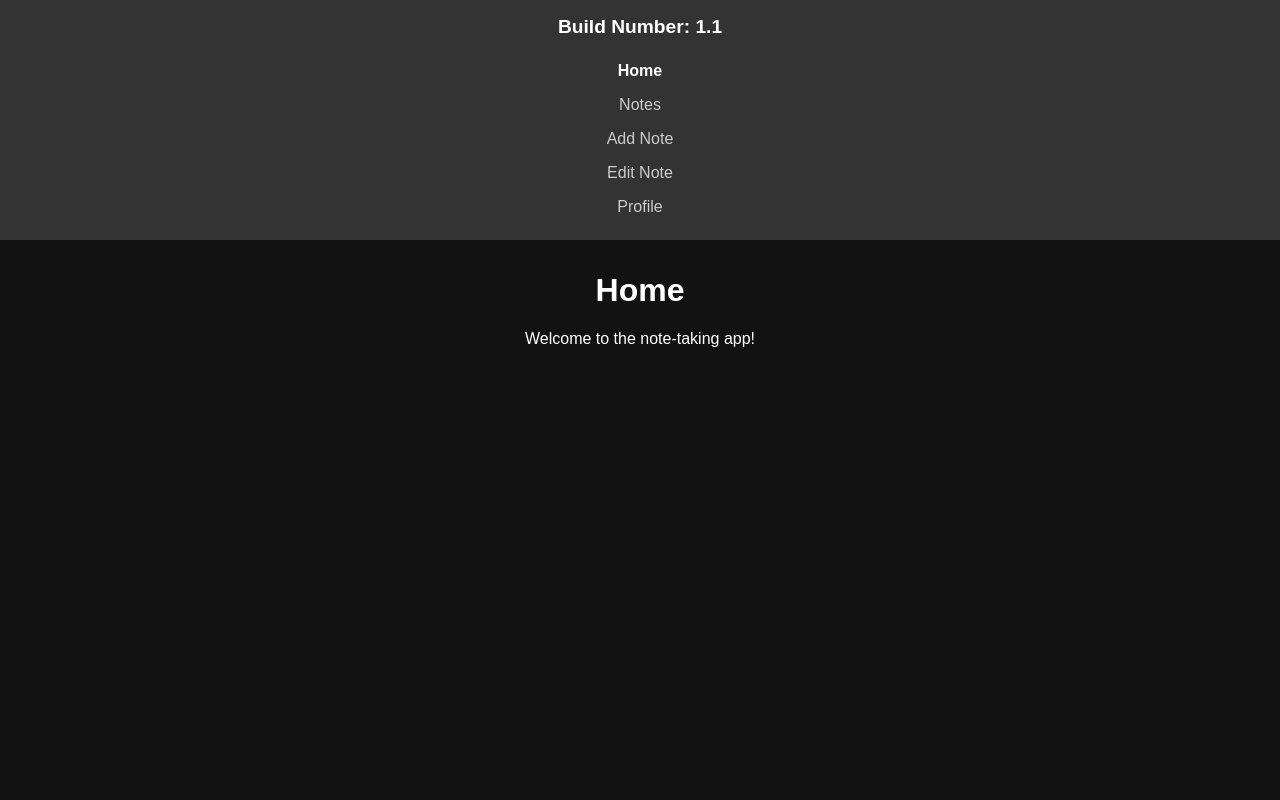
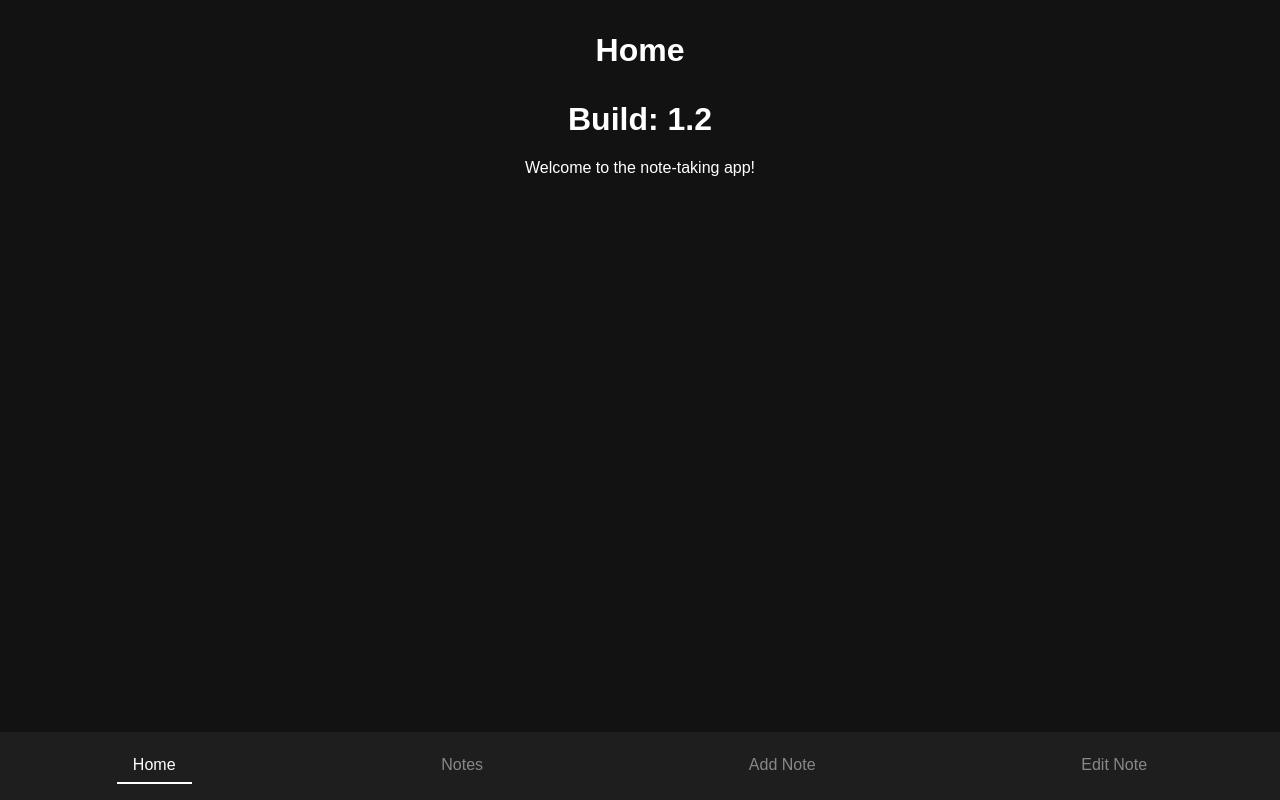
Before and after one commit to shufflik/knowledge-webapp, a React (Create React App) app: page / in a window 1280 px wide. Built offline with nearby package versions, Linux system fonts and the light colour scheme.

Commit message:
Refactoring

```diff
--- a/src/components/Home.js
+++ b/src/components/Home.js
@@ -2,10 +2,11 @@ import React from 'react';
 
 const Home = () => {
   return (
-    <div>
-      <h1>Home</h1>
-      <p>Welcome to the note-taking app!</p>
-    </div>
+      <div>
+          <h1>Home</h1>
+          <h1>Build: 1.2 </h1>
+          <p>Welcome to the note-taking app!</p>
+      </div>
   );
 };
 
--- a/src/components/Navbar.css
+++ b/src/components/Navbar.css
@@ -1,30 +1,26 @@
-.navbar {
-  display: flex;
-  flex-direction: column;
-  align-items: center;
-  background-color: #333;
-  padding: 1rem;
-}
-
 .navbar-header {
   margin-bottom: 1rem;
 }
 
-.navbar h1 {
-  color: #fff;
-  font-size: 1.2rem;
-  margin: 0;
+.navbar {
+  display: flex;
+  justify-content: space-around;
+  background-color: #1e1e1e;
+  padding: 1rem 0;
+  position: fixed;
+  bottom: 0;
+  width: 100%;
 }
 
 .nav-item {
-  color: #ccc;
+  color: #888;
   text-decoration: none;
   padding: 0.5rem 1rem;
 }
 
 .nav-item.active {
-  color: #fff;
-  font-weight: bold;
+  color: #ffffff;
+  border-bottom: 2px solid #ffffff;
 }
 
 .nav-item:hover {
--- a/src/components/Navbar.js
+++ b/src/components/Navbar.js
@@ -10,9 +10,6 @@ const Navbar = () => {
 
   return (
     <nav className="navbar">
-      <div className="navbar-header">
-        <h1>Build Number: 1.1 </h1>
-      </div>
       <NavLink to="/" className="nav-item" activeClassName="active" onClick={handleButtonClick}>
         Home
       </NavLink>
@@ -25,9 +22,6 @@ const Navbar = () => {
       <NavLink to="/edit" className="nav-item" activeClassName="active" onClick={handleButtonClick}>
         Edit Note
       </NavLink>
-      <NavLink to="/profile" className="nav-item" activeClassName="active" onClick={handleButtonClick}>
-        Profile
-      </NavLink>
     </nav>
   );
 };
```
